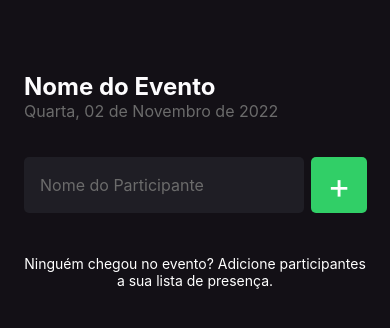
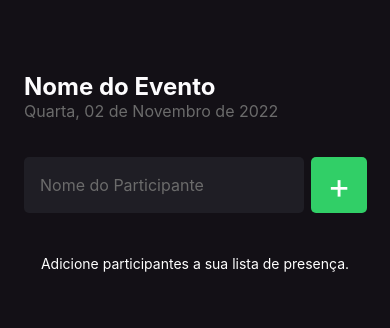
Before and after one commit to matheusOliv23/IwillGo-ReactNative, a React Native app: screen / in a window 390 px wide. Shown: the top 328 px of the page. Built offline with nearby package versions, Linux system fonts and the light colour scheme.

Commit message:
chore: add readme

```diff
--- a/src/screens/Home/index.tsx
+++ b/src/screens/Home/index.tsx
@@ -70,8 +70,7 @@ export function Home() {
         renderItem={renderItem}
         ListEmptyComponent={() => (
           <Text style={styles.listEmptyText}>
-            Ninguém chegou no evento? Adicione participantes a sua lista de
-            presença.
+            Adicione participantes a sua lista de presença.
           </Text>
         )}
         showsVerticalScrollIndicator={false}
```
Also changed, not shown: 1 other file (tests, documents, lock files or other folders).
